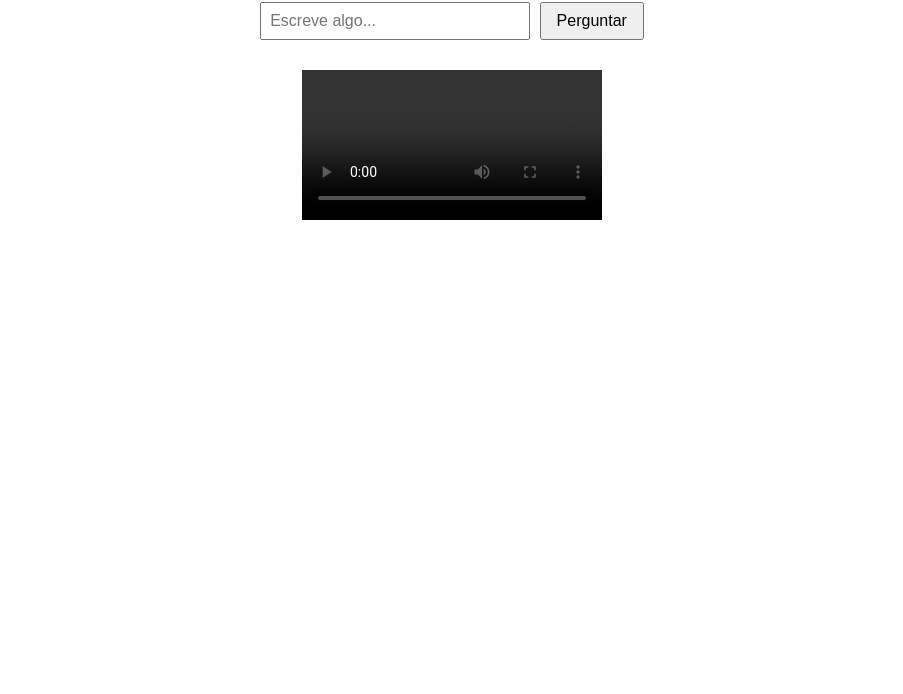
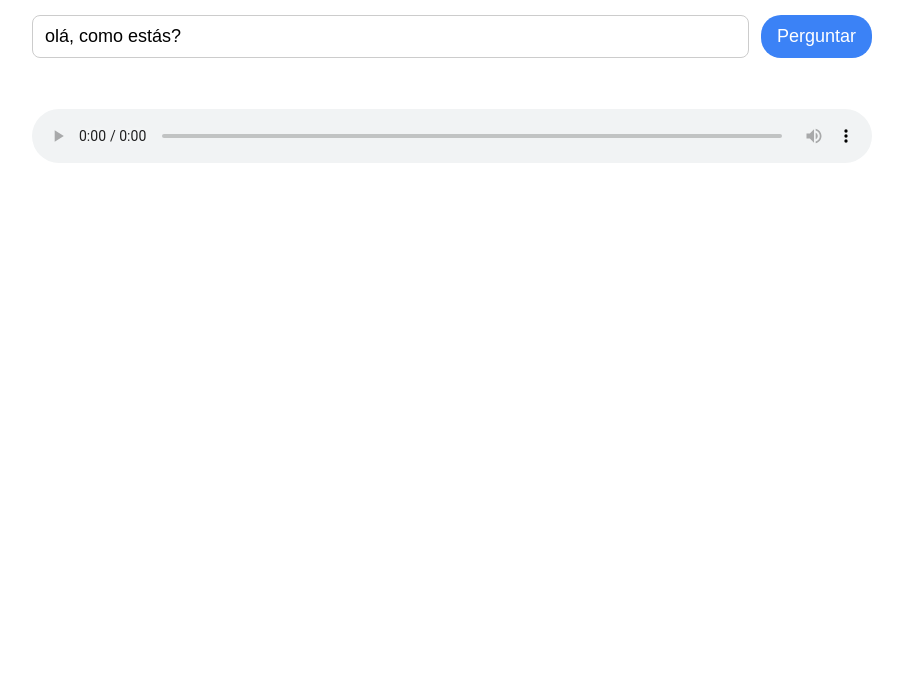
Before and after one commit to ruirocha-coder/alma-html, a plain HTML site: page index.html in a window 1280 px wide. Shown: the part 106-800 px from the top of the page, without its empty margins (188-1091 px from the left). Drawn offline with Linux system fonts and the light colour scheme.

Commit message:
Update index.html

```diff
--- a/index.html
+++ b/index.html
@@ -1,92 +1,92 @@
-<!DOCTYPE html>
+<!doctype html>
 <html lang="pt">
-<head>
-    <meta charset="UTF-8" />
-    <meta name="viewport" content="width=device-width, initial-scale=1.0" />
+<meta charset="utf-8">
+<meta name="viewport" content="width=device-width,initial-scale=1">
 <title>Alma</title>
 <style>
-        body {
-            font-family: Arial, sans-serif;
-            text-align: center;
-            padding: 20px;
-        }
-        h1 {
-            color: #000;
-        }
-        input {
-            padding: 8px;
-            font-size: 16px;
-            width: 250px;
-        }
-        button {
-            padding: 8px 15px;
-            font-size: 16px;
-            margin-left: 5px;
-            cursor: pointer;
-        }
-        #erro {
-            color: red;
-            margin-top: 10px;
-        }
-        video {
-            margin-top: 20px;
-            max-width: 100%;
-            height: auto;
-        }
+  body{font-family:system-ui,-apple-system,Segoe UI,Roboto,Ubuntu,"Helvetica Neue",Arial,sans-serif;max-width:840px;margin:40px auto;padding:0 16px}
+  h1{font-size:42px;margin:0 0 24px}
+  .row{display:flex;gap:12px}
+  input[type=text]{flex:1;font-size:18px;padding:10px 12px;border:1px solid #ccc;border-radius:8px}
+  button{font-size:18px;padding:10px 16px;border:0;border-radius:20px;background:#3b82f6;color:#fff}
+  #err{color:#c00;margin:14px 0 0;min-height:1.2em}
+  audio{width:100%;margin-top:18px}
 </style>
-</head>
-<body>
 <h1>Alma</h1>
-    <input id="texto" type="text" placeholder="Escreve algo..." />
-    <button onclick="perguntar()">Perguntar</button>
-    <div id="erro"></div>
-    <video id="video" autoplay playsinline controls></video>
+
+<div class="row">
+  <input id="q" type="text" placeholder="Escreve a tua pergunta…" value="olá, como estás?">
+  <button id="ask">Perguntar</button>
+</div>
+<div id="err"></div>
+<audio id="player" controls preload="none"></audio>
 
 <script>
-        const API_BASE = "https://almabody-alma-1.up.railway.app"; // Backend Railway
-        const IMAGE_URL = "https://raw.githubusercontent.com/ruirocha-coder/imagens/main/ruirocha1919_cyber_punk_A_confident_and_elegant_woman_in_her_mi_2c33d2b6-33be-429b-887e-7c2bb64953da.png"; // Avatar
-        const VOICE_ID = "pt-PT-FernandaNeural"; // Ajusta conforme a voz escolhida
+const API_BASE = "https://almabody-alma-1.up.railway.app"; // <-- coloca aqui o TEU domínio do Railway, sem barra final
+const IMAGE_URL = "https://raw.githubusercontent.com/ruirocha-coder/imagens/refs/heads/main/ruirocha1919_cyber_punk_A_confident_and_elegant_woman_in_her_mi_2c33d2b6-33be-429b-887e-7c2bb64953da.png";
+// Se não usares voz fixa no backend, podes enviar voice_id aqui:
+const VOICE_ID = ""; // ex: "pt-PT-FernandaNeural" (se o teu backend aceitar isto)
 
-        async function perguntar() {
-            const texto = document.getElementById("texto").value.trim();
-            const erroDiv = document.getElementById("erro");
-            const video = document.getElementById("video");
+const inp = document.getElementById('q');
+const btn = document.getElementById('ask');
+const err = document.getElementById('err');
+const player = document.getElementById('player');
 
-            erroDiv.textContent = "";
+btn.addEventListener('click', ask);
+inp.addEventListener('keydown', e => { if (e.key === 'Enter') ask(); });
 
-            if (!texto) {
-                erroDiv.textContent = "Por favor escreve algo.";
-                return;
-            }
+async function ask(){
+  err.textContent = "";
+  player.pause();
+  player.removeAttribute('src');
+
+  const question = inp.value.trim();
+  if(!question){ err.textContent = "Escreve uma pergunta."; return; }
 
   try {
-                const resposta = await fetch(`${API_BASE}/say`, {
+    const res = await fetch(API_BASE + "/say", {
       method: "POST",
-                    headers: {
-                        "Content-Type": "application/json"
-                    },
+      headers: { "Content-Type":"application/json" },
+      // Ajusta os campos conforme o teu backend /say espera
       body: JSON.stringify({
-                        text: texto,
-                        image_url: IMAGE_URL,
-                        voice_id: VOICE_ID
+        text: question,
+        image_url: IMAGE_URL,   // remove se o teu backend não usar
+        voice_id: VOICE_ID      // idem
       })
     });
 
-                if (!resposta.ok) {
-                    throw new Error(`Erro: ${resposta.status}`);
+    // Se o backend respondeu com erro HTTP, tenta ler texto/JSON p/ mostrar
+    if(!res.ok){
+      let msg = res.status + " " + res.statusText;
+      try { msg += ": " + await res.text(); } catch {}
+      throw new Error(msg);
     }
 
-                const dados = await resposta.json();
+    const ct = (res.headers.get("content-type") || "").toLowerCase();
 
-                if (dados?.video_url) {
-                    video.src = dados.video_url;
+    if (ct.includes("application/json")) {
+      // Ex: { audio_url: "..."} ou { url: "..."} ou {audio:"..."}
+      const j = await res.json();
+      const url = j.audio_url || j.url || j.audio;
+      if(!url) throw new Error("JSON sem audio_url/url.");
+      // cache-busting para evitar áudio ficar preso no cache
+      player.src = url + (url.includes("?") ? "&" : "?") + "t=" + Date.now();
+      await player.play().catch(()=>{ /* iOS precisa gesto do user, mas já clicaste no botão */ });
+    } else if (ct.includes("audio/")) {
+      // O backend devolveu binário (mp3/wav)
+      const blob = await res.blob();
+      const objectURL = URL.createObjectURL(blob);
+      player.src = objectURL;
+      await player.play().catch(()=>{});
     } else {
-                    throw new Error("Resposta inválida da API");
+      // Conteúdo inesperado
+      const text = await res.text();
+      throw new Error("Conteúdo inesperado ("+ct+"): " + text.slice(0,200));
     }
   } catch (e) {
-                erroDiv.textContent = "Erro: " + e.message;
+    console.error(e);
+    err.textContent = "Erro: " + (e?.message || e);
   }
 }
 </script>
-</body>
 </html>
```
Lines whose indentation alone changed are shown as unchanged.
